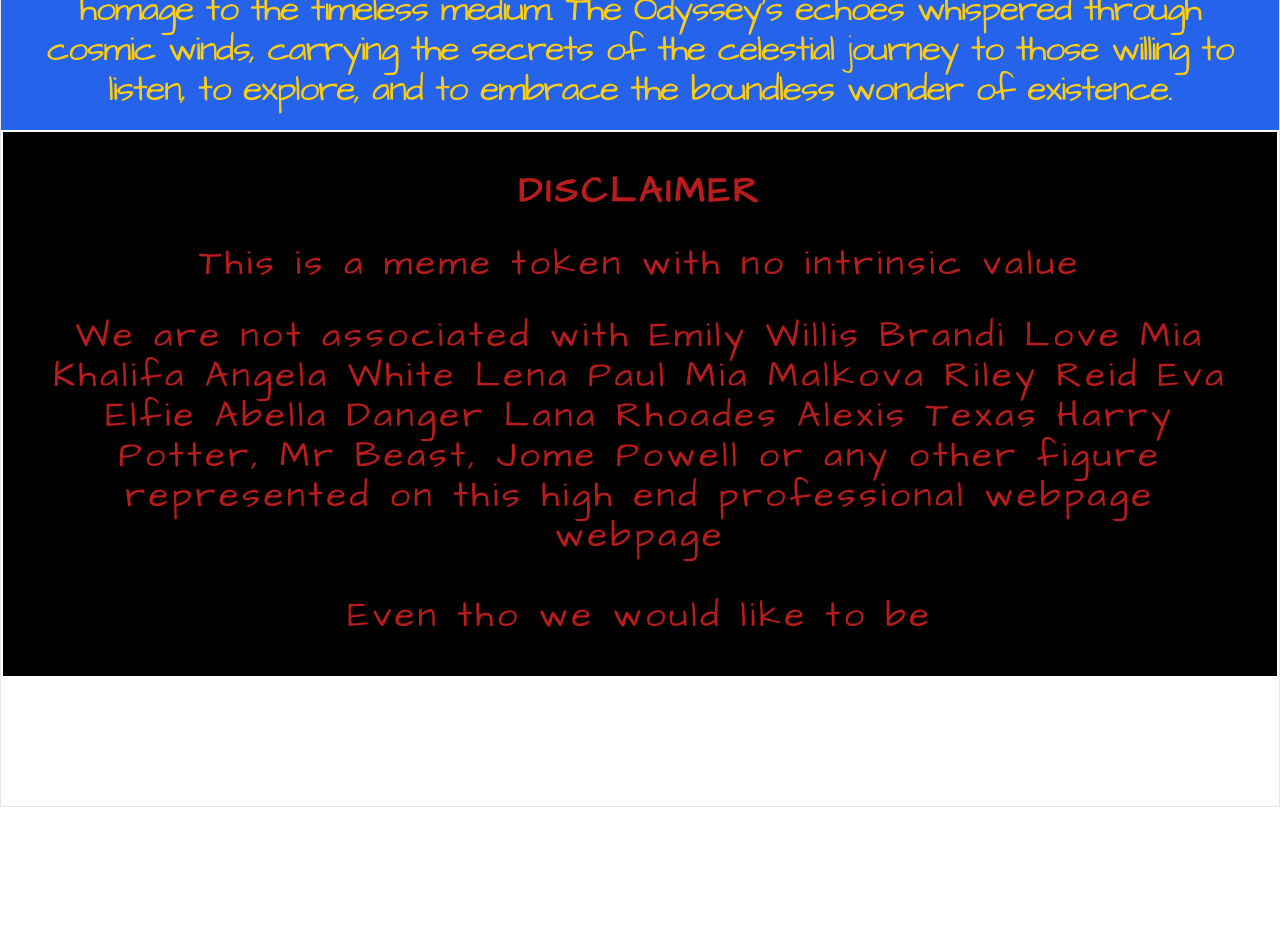
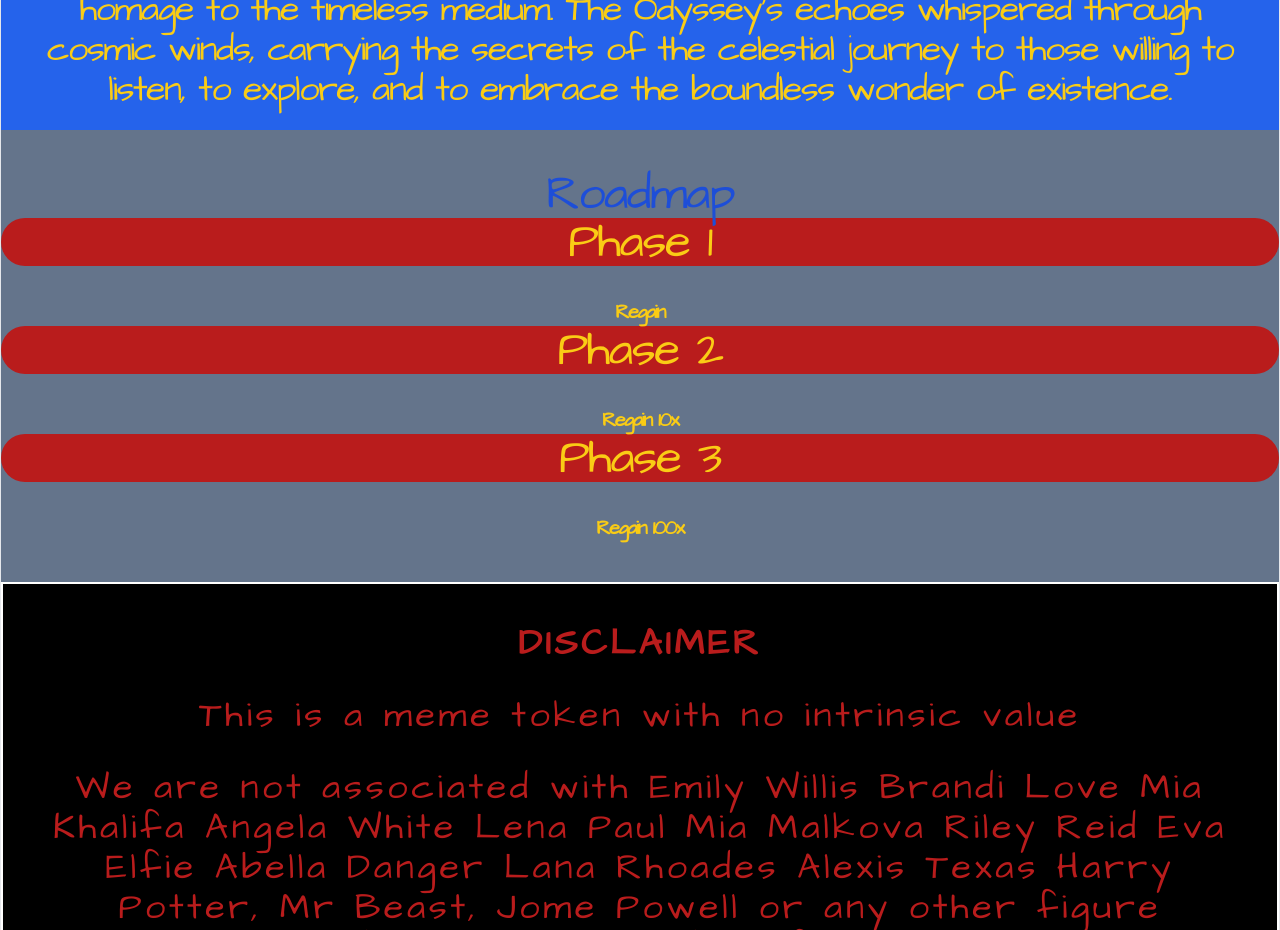
Before and after one commit to hppmb1000i/hppmb1000i.com, a website: page dist/index.html in a window 1280 px wide. Shown: the part 4580-5510 px from the top of the page. Before the commit the page ends 5387 px from the top, so only its background shows below. Drawn offline with Linux system fonts and the light colour scheme.

Commit message:
Update index.html

```diff
--- a/dist/index.html
+++ b/dist/index.html
@@ -359,7 +359,15 @@
                     existence.
                   </p>
                 </div>
-
+                <div class="bg-slate-500 pb-10" id="roadmap1">
+                  <p class="text-blue-700 text-5xl pt-10">Roadmap</p>
+                  <p class="bg-red-700 rounded-full text-5xl">Phase 1</p>
+                  <p class="text-xl mt-8 font-bold">Regain</p>
+                  <p class="bg-red-700 rounded-full text-5xl">Phase 2</p>
+                  <p class="text-xl mt-8 font-bold">Regain 10x</p>
+                  <p class="bg-red-700 rounded-full text-5xl">Phase 3</p>
+                  <p class="text-xl mt-8 font-bold">Regain 100x</p>
+                </div>
                 <div
                   class="bg-black text-center text-red-700 text-4xl border-2 font-light border-white p-10 tracking-widest"
                 >
```
